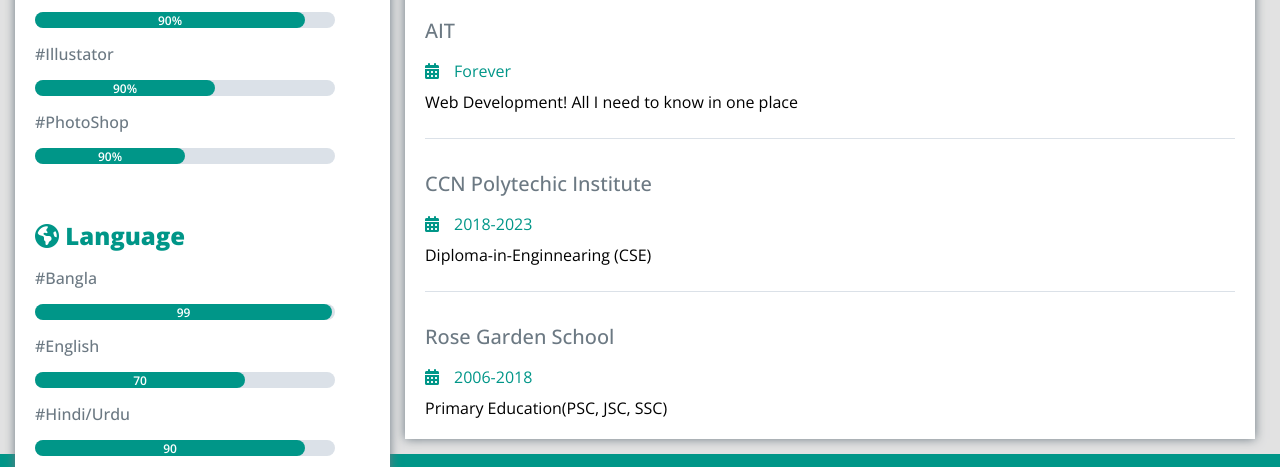
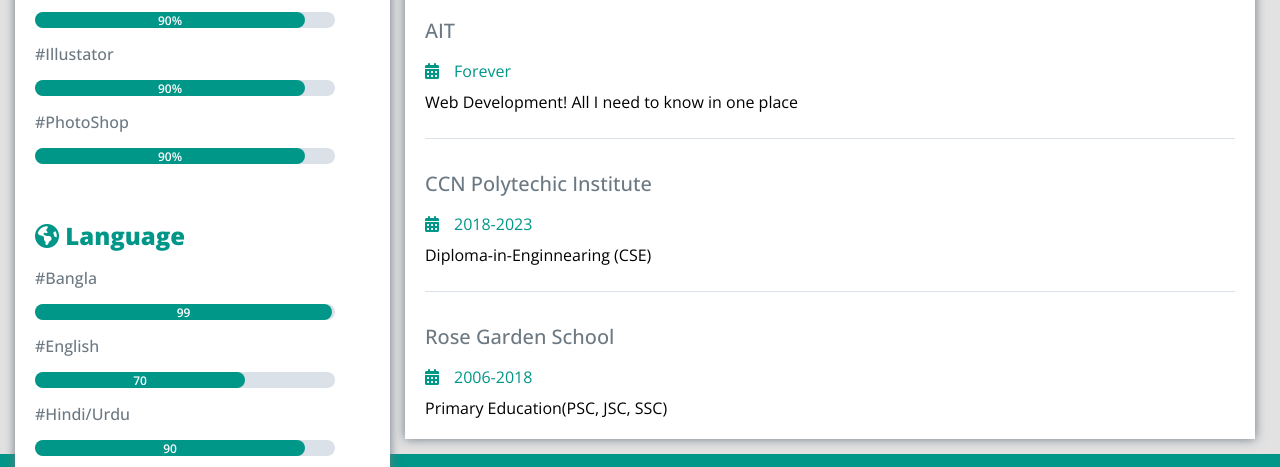
Before and after one commit to RiazIslam59/offcialriazislam, a plain HTML site: page index.html in a window 1280 px wide. Shown: the part 633-1100 px from the top of the page. Drawn offline with nearby package versions, Linux system fonts and the light colour scheme; files that its build step writes are made by us from their sources.

Commit message:
Update persentage.scss

```diff
--- a/persentage.scss
+++ b/persentage.scss
@@ -43,7 +43,7 @@
         margin-bottom: 15px;
         border-radius: 16px;
         .persentages {
-            width: 60%;
+            width: 90%;
             height: 16px;
             background-color: #009688;
             border-radius: 16px;
@@ -61,7 +61,7 @@
         margin-bottom: 15px;
         border-radius: 16px;
         .persentages {
-            width: 50%;
+            width: 90%;
             height: 16px;
             background-color: #009688;
             border-radius: 16px;
```
